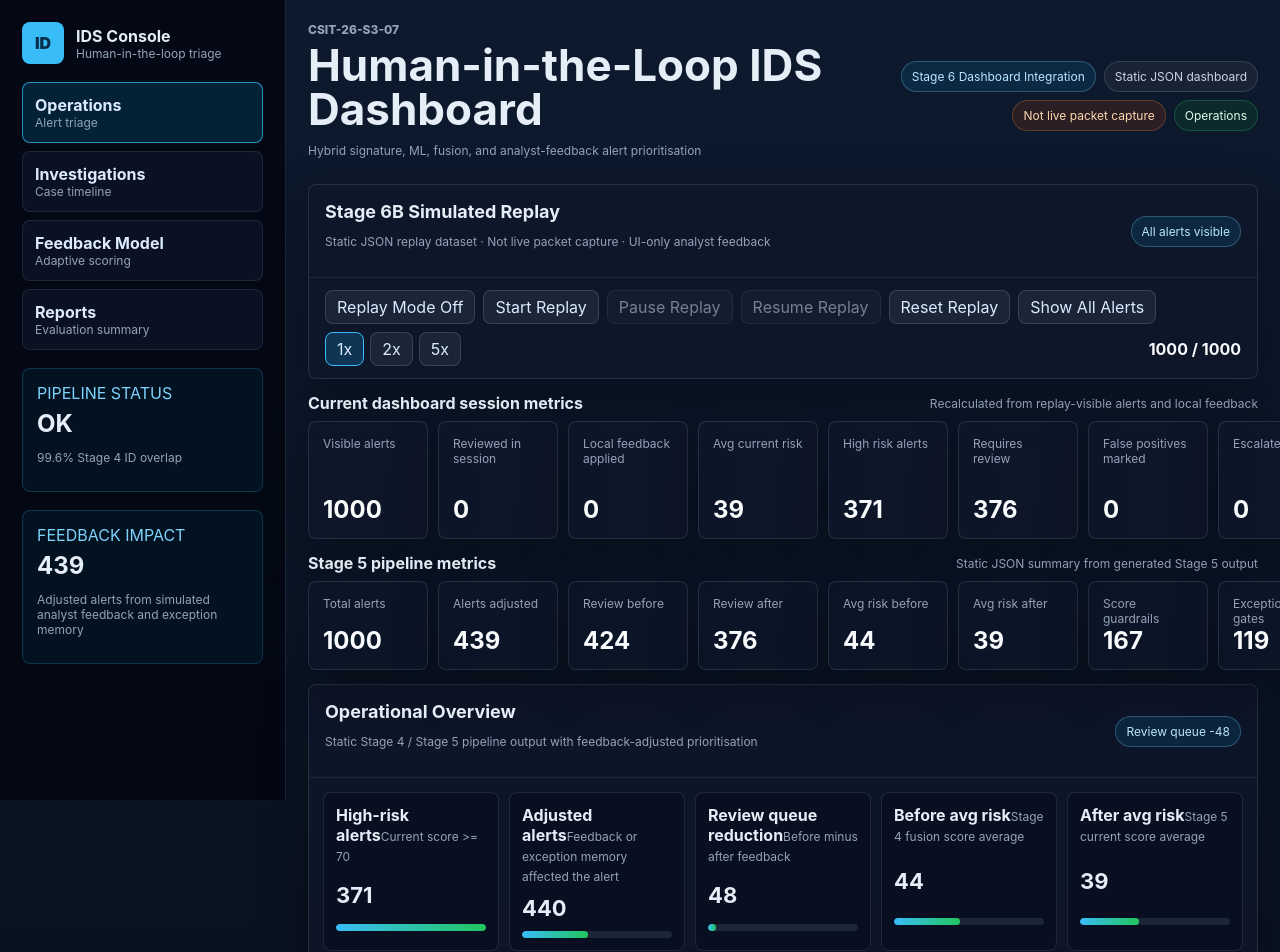
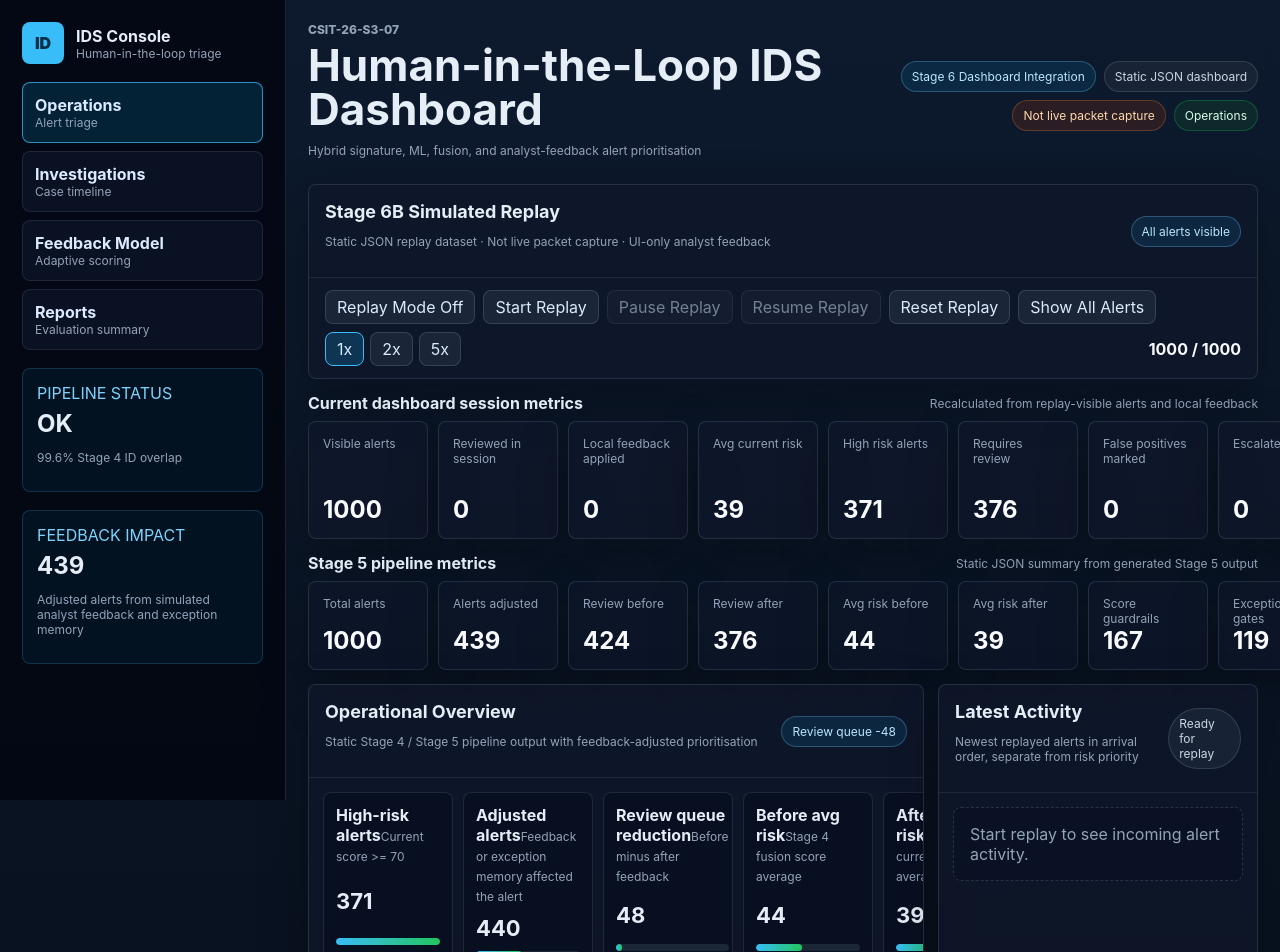
Before and after one commit to LCK0629/ids-dashboard, a React (Vite) app in the folder dashboard/: page / in a window 1280 px wide. Shown: the top 952 px of the page. Built offline with nearby package versions, Linux system fonts and the light colour scheme.

Commit message:
Add dashboard latest activity feed

```diff
--- a/dashboard/src/App.tsx
+++ b/dashboard/src/App.tsx
@@ -9,6 +9,7 @@ import { FilterBar } from './components/FilterBar';
 import { Header } from './components/Header';
 import { InvestigationsPanel } from './components/InvestigationsPanel';
 import { KpiCards } from './components/KpiCards';
+import { LatestActivityPanel } from './components/LatestActivityPanel';
 import { OperationalOverview } from './components/OperationalOverview';
 import { ReportsPanel } from './components/ReportsPanel';
 import { ReplayControls } from './components/ReplayControls';
@@ -175,7 +176,17 @@ export default function App() {
 
         {activeView === 'operations' && (
           <>
-            <OperationalOverview alerts={sortedAlerts} feedbackSummary={feedbackSummary} />
+            <div className="operations-top-grid">
+              <OperationalOverview alerts={sortedAlerts} feedbackSummary={feedbackSummary} />
+              <LatestActivityPanel
+                alerts={isReplayMode ? replayVisibleAlerts : []}
+                isReplayMode={isReplayMode}
+                onSelectAlert={(alert) => setSelectedAlertId(alert.id)}
+                replayIndex={isReplayMode ? replayIndex : 0}
+                selectedAlertId={selectedAlert?.id}
+                totalAlerts={alerts.length}
+              />
+            </div>
             <FilterBar
               activeFilter={activeFilter}
               onFilterChange={(filter) => {
--- /dev/null
+++ b/dashboard/src/components/LatestActivityPanel.tsx
@@ -0,0 +1,69 @@
+import type { FeedbackAdjustedAlert } from '../types/alerts';
+import { formatScore } from '../utils/alertFilters';
+
+interface LatestActivityPanelProps {
+  alerts: FeedbackAdjustedAlert[];
+  selectedAlertId?: string;
+  isReplayMode: boolean;
+  replayIndex: number;
+  totalAlerts: number;
+  onSelectAlert: (alert: FeedbackAdjustedAlert) => void;
+}
+
+export function LatestActivityPanel({
+  alerts,
+  selectedAlertId,
+  isReplayMode,
+  replayIndex,
+  totalAlerts,
+  onSelectAlert,
+}: LatestActivityPanelProps) {
+  const startIndex = Math.max(0, alerts.length - 8);
+  const latestAlerts = alerts
+    .slice(startIndex)
+    .map((alert, index) => ({
+      alert,
+      sequence: startIndex + index + 1,
+    }))
+    .reverse();
+  const replayText = isReplayMode
+    ? `Replay ${Math.min(replayIndex, totalAlerts)} / ${totalAlerts}`
+    : 'Ready for replay';
+
+  return (
+    <section className="panel latest-activity-panel">
+      <div className="panel-header">
+        <div>
+          <h2>Latest Activity</h2>
+          <p>Newest replayed alerts in arrival order, separate from risk priority</p>
+        </div>
+        <span className="status-pill muted">{replayText}</span>
+      </div>
+      <div className="latest-activity-list">
+        {latestAlerts.length === 0 && (
+          <div className="latest-empty">
+            Start replay to see incoming alert activity.
+          </div>
+        )}
+        {latestAlerts.map(({ alert, sequence }) => (
+          <button
+            className={`latest-activity-item${selectedAlertId === alert.id ? ' selected' : ''}`}
+            key={`${sequence}-${alert.id}`}
+            onClick={() => onSelectAlert(alert)}
+            type="button"
+          >
+            <span className="sequence-badge">#{sequence}</span>
+            <span className="latest-activity-main">
+              <strong>{alert.id}</strong>
+              <span>{alert.fusionAttackType || alert.signatureAttackType || 'Unknown'}</span>
+            </span>
+            <span className="latest-activity-meta">
+              <b>{formatScore(alert.currentRiskScore)}</b>
+              <small>{alert.localFeedbackLabel || alert.fusionDecision || 'No decision'}</small>
+            </span>
+          </button>
+        ))}
+      </div>
+    </section>
+  );
+}
--- a/dashboard/src/styles.css
+++ b/dashboard/src/styles.css
@@ -835,3 +835,107 @@ button {
 .guardrail-message {
   color: #fed7aa;
 }
+
+/* Stage 6B latest replay activity */
+.operations-top-grid {
+  display: grid;
+  grid-template-columns: minmax(0, 1.45fr) minmax(320px, 0.75fr);
+  gap: 14px;
+  align-items: stretch;
+  margin-bottom: 14px;
+}
+
+.operations-top-grid .overview-panel {
+  margin-bottom: 0;
+}
+
+.latest-activity-panel {
+  min-height: 100%;
+}
+
+.latest-activity-list {
+  display: grid;
+  gap: 8px;
+  max-height: 318px;
+  overflow: auto;
+  padding: 14px;
+}
+
+.latest-empty {
+  border: 1px dashed rgba(148, 163, 184, 0.24);
+  border-radius: 8px;
+  padding: 16px;
+  color: #94a3b8;
+  background: rgba(2, 6, 23, 0.22);
+}
+
+.latest-activity-item {
+  display: grid;
+  grid-template-columns: auto minmax(0, 1fr) auto;
+  align-items: center;
+  gap: 10px;
+  width: 100%;
+  min-height: 58px;
+  border: 1px solid rgba(148, 163, 184, 0.14);
+  border-radius: 8px;
+  padding: 10px;
+  text-align: left;
+  color: #e5edf6;
+  background: rgba(2, 6, 23, 0.3);
+  cursor: pointer;
+}
+
+.latest-activity-item:hover,
+.latest-activity-item.selected {
+  border-color: rgba(56, 189, 248, 0.62);
+  background: rgba(14, 165, 233, 0.14);
+}
+
+.sequence-badge {
+  min-width: 44px;
+  border: 1px solid rgba(125, 211, 252, 0.22);
+  border-radius: 8px;
+  padding: 6px 8px;
+  color: #bae6fd;
+  background: rgba(8, 47, 73, 0.38);
+  font-size: 12px;
+  text-align: center;
+}
+
+.latest-activity-main,
+.latest-activity-meta {
+  display: grid;
+  gap: 3px;
+  min-width: 0;
+}
+
+.latest-activity-main strong,
+.latest-activity-main span,
+.latest-activity-meta small {
+  overflow: hidden;
+  text-overflow: ellipsis;
+  white-space: nowrap;
+}
+
+.latest-activity-main span,
+.latest-activity-meta small {
+  color: #94a3b8;
+  font-size: 12px;
+}
+
+.latest-activity-meta {
+  justify-items: end;
+}
+
+.latest-activity-meta b {
+  border-radius: 8px;
+  padding: 5px 8px;
+  color: #082f49;
+  background: #38bdf8;
+}
+
+@media (max-width: 1260px) {
+  .operations-top-grid {
+    grid-template-columns: 1fr;
+  }
+}
```
Also changed, not shown: 2 other files (tests, documents, lock files or other folders).
